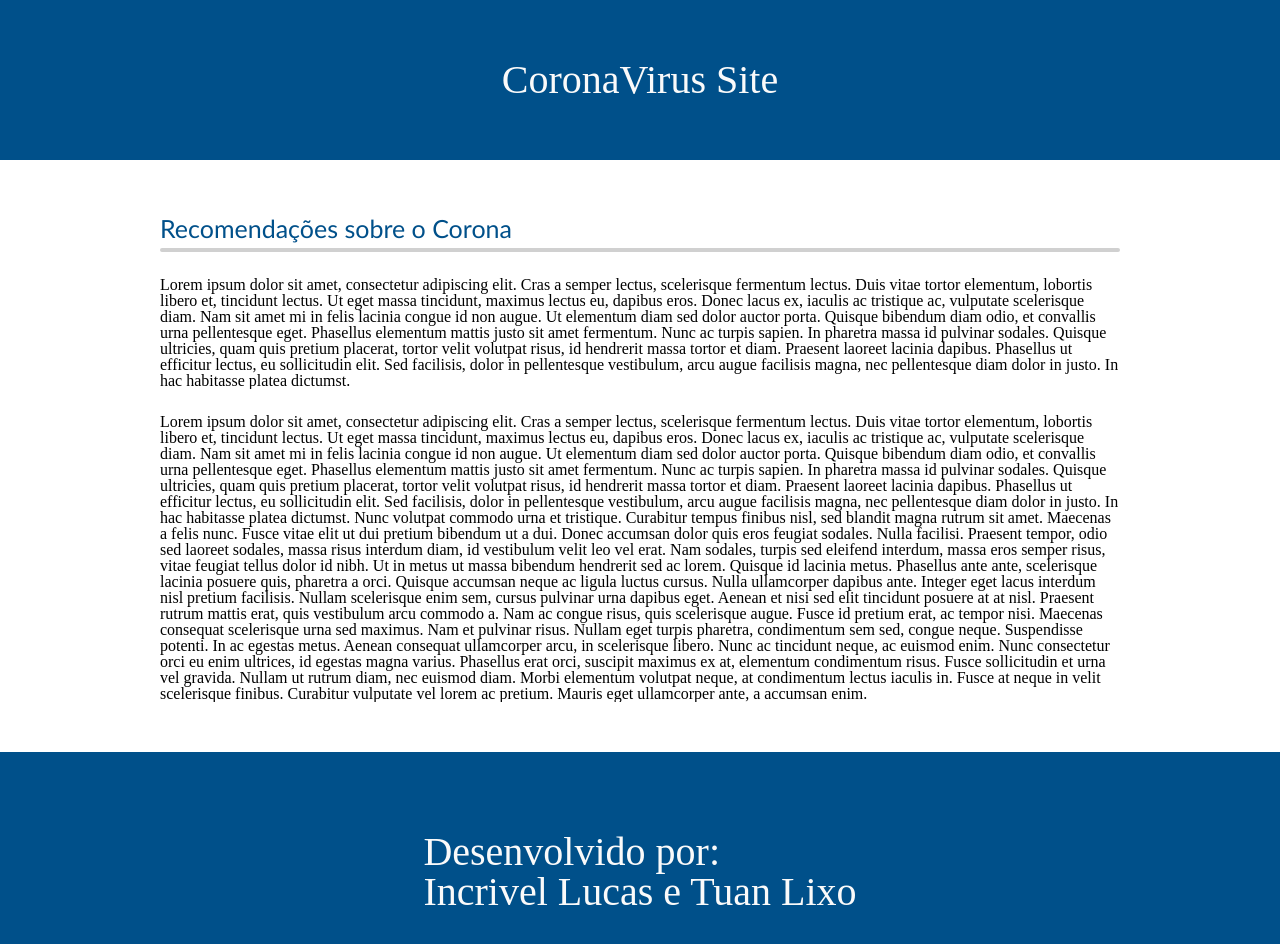
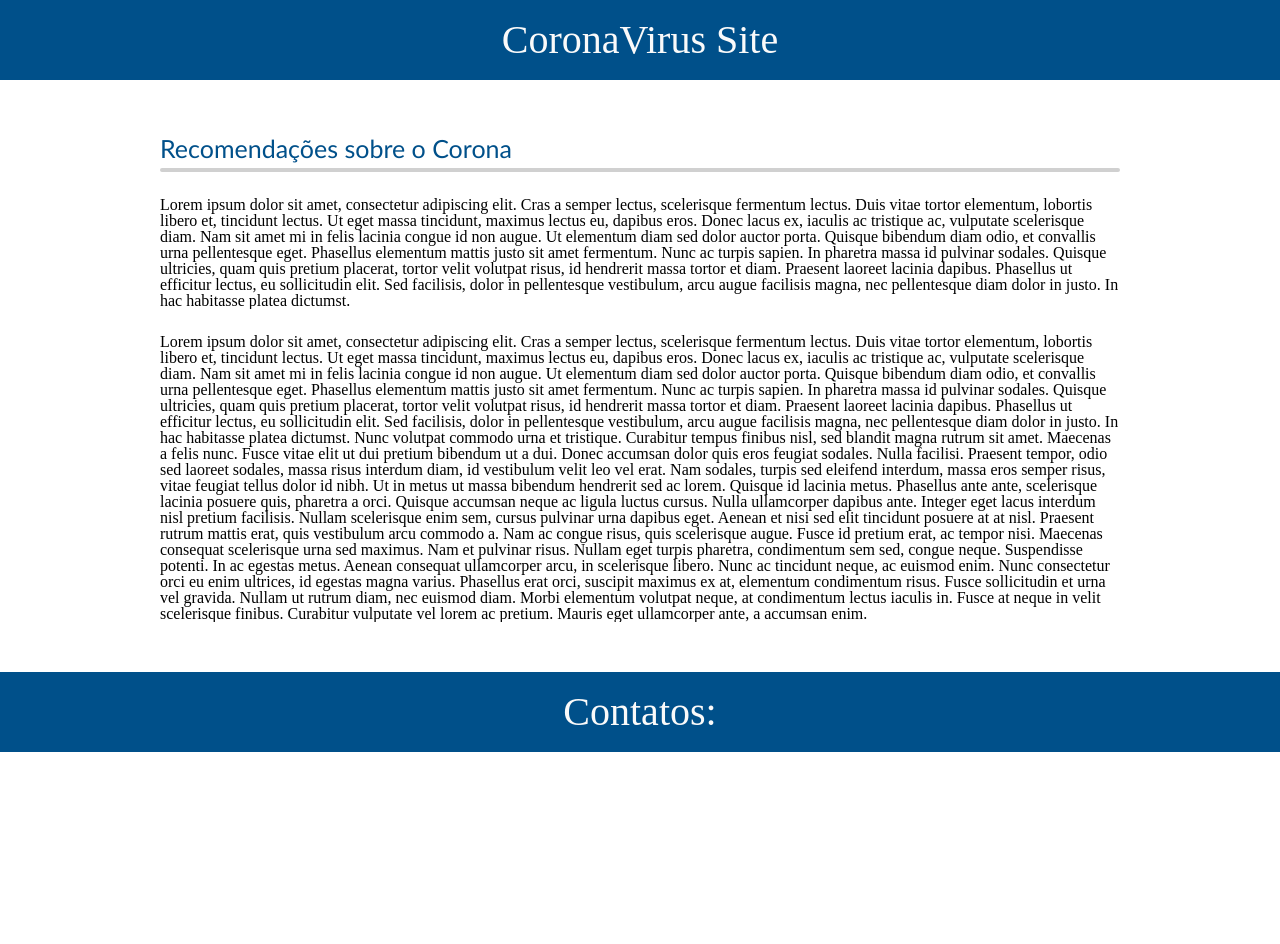
Before and after one commit to ThauanLK/freela, a React (Create React App) app: page / in a window 1280 px wide. Shown: the top 944 px of the page. After the commit the page ends 800 px from the top, so only its background shows below. Built offline with nearby package versions, Linux system fonts and the light colour scheme.

Commit message:
make header and footer smaller

```diff
--- a/src/components/footer/footer.css
+++ b/src/components/footer/footer.css
@@ -1,7 +1,7 @@
 .footer {
   background-color: #00508a;
   width: 100vw;
-  height: 30vh;
+  height: 10vh;
   display: flex;
   align-items: center;
   justify-content: center;
--- a/src/components/footer/footer.js
+++ b/src/components/footer/footer.js
@@ -7,8 +7,7 @@ const Footer = () => {
       <header></header>
       <section className="footer">
         <div className="container">
-          <p className="texto-footer">Desenvolvido por:</p>
-          <p className="texto-footer">Incrivel Lucas e Tuan Lixo</p>
+          <p className="texto-footer">Contatos:</p>
         </div>
       </section>
     </div>
--- a/src/components/menu/menu.css
+++ b/src/components/menu/menu.css
@@ -1,7 +1,7 @@
 .menu {
   background-color: #00508a;
   width: 100vw;
-  height: 20vh;
+  height: 10vh;
   display: flex;
   align-items: center;
   justify-content: center;
```
